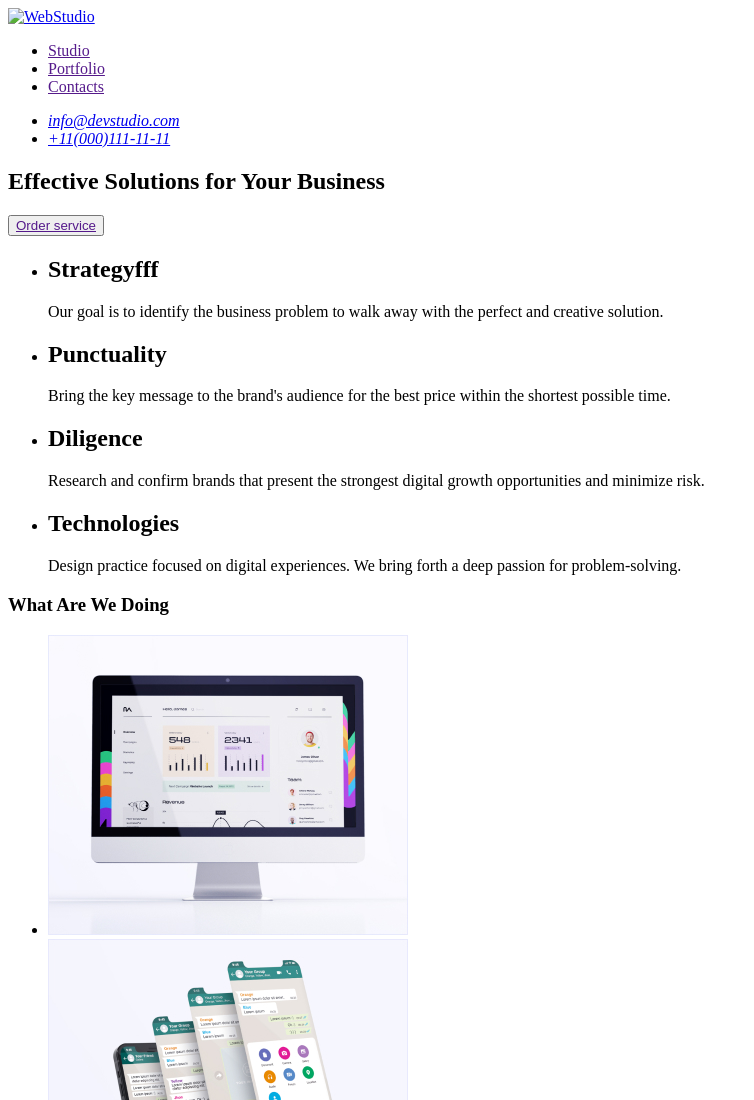
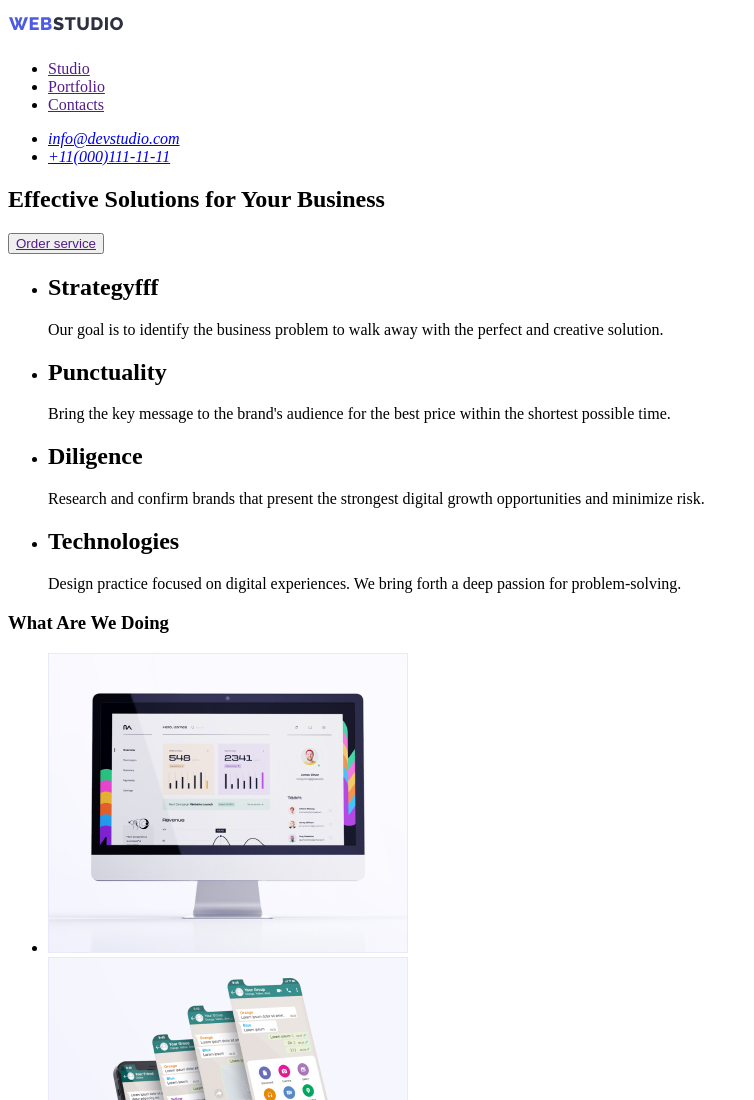
Before and after one commit to deoniis/goit-markup-hw-01, a plain HTML site: page index.html in a window 1280 px wide. Shown: the top 1100 px of the page, without its empty margins (0-754 px from the left). Drawn offline with Linux system fonts and the light colour scheme.

Commit message:
апдейт

```diff
--- a/index.html
+++ b/index.html
@@ -9,7 +9,7 @@
   <header>
     <nav>
       <a href="./index.html">
-        <img src="./img/Logo.jpg" alt="WebStudio" />
+        <img src="./img/WebStudio.jpg" alt="WebStudio" />
       </a>
       <ul>
         <li><a href="">Studio</a></li>
```
